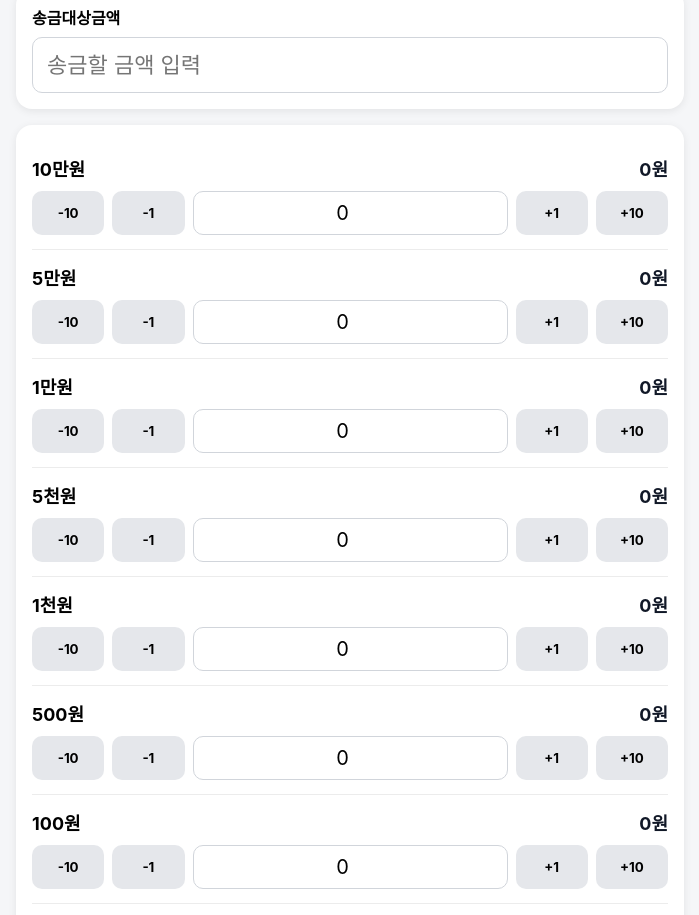
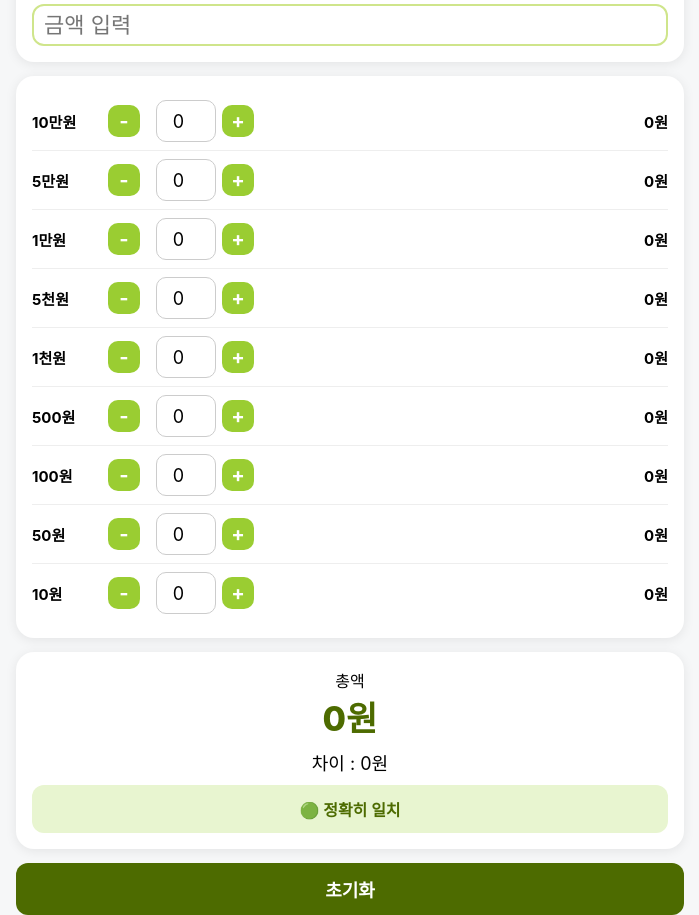
Before and after one commit to oywork-max/transfer-calculator, a plain HTML site: page index.html in a window 1280 px wide. Shown: the part 113-1028 px from the top of the page, without its empty margins (290-989 px from the left). Drawn offline with Linux system fonts and the light colour scheme.

Commit message:
Add files via upload

```diff
--- a/index.html
+++ b/index.html
@@ -1,11 +1,15 @@
 <!DOCTYPE html>
+
 <html lang="ko">
 <head>
 <meta charset="UTF-8">
 <meta name="viewport" content="width=device-width, initial-scale=1.0">
 <title>송금대상액 계산기</title>
 
+<meta name="theme-color" content="#9ACD32">
+
 <style>
+
 *{
 margin:0;
 padding:0;
@@ -14,129 +18,119 @@
 }
 
 body{
-    background:#f5f6f8;
+background:#f6f7f8;
+padding:16px;
 max-width:700px;
 margin:auto;
+}
+
+.card{
+background:white;
+border-radius:18px;
 padding:16px;
+margin-bottom:14px;
+box-shadow:0 2px 12px rgba(0,0,0,.08);
 }
 
 h1{
 text-align:center;
-    margin:20px 0;
-    color:#111827;
+margin-bottom:16px;
+color:#4d6b00;
+font-size:26px;
 }
 
-.card{
-    background:white;
-    border-radius:16px;
-    padding:16px;
-    margin-bottom:16px;
-    box-shadow:0 2px 8px rgba(0,0,0,.08);
-}
-
-.label-title{
+.label{
 font-weight:700;
 margin-bottom:8px;
 }
 
 #targetAmount{
 width:100%;
-    padding:14px;
+height:42px;
 font-size:22px;
-    border:1px solid #d1d5db;
-    border-radius:10px;
+padding:10px;
+border:2px solid #cfe58b;
+border-radius:12px;
 }
 
 .money-item{
-    padding:14px 0;
-    border-bottom:1px solid #ececec;
+display:grid;
+grid-template-columns:
+70px
+42px
+60px
+42px
+1fr;
+
+align-items:center;
+
+gap:6px;
+
+padding:8px 0;
+
+border-bottom:1px solid #eee;
 }
 
 .money-item:last-child{
 border-bottom:none;
 }
 
-.top-row{
-    display:flex;
-    justify-content:space-between;
-    align-items:center;
-    margin-bottom:10px;
+.denom{
+font-weight:700;
+font-size:15px;
 }
 
-.denom{
-    font-size:18px;
+.action-btn{
+width:32px;
+height:32px;
+border:none;
+border-radius:10px;
+background:#9ACD32;
+color:white;
+font-size:20px;
 font-weight:700;
 }
 
-.amount{
+.qty{
+width:100%;
+height:42px;
+text-align:center;
 font-size:18px;
-    font-weight:700;
-    color:#111827;
+border:1px solid #ccc;
+border-radius:10px;
 }
 
-.controls{
-    display:flex;
-    justify-content:center;
-    align-items:center;
-    gap:8px;
-    width:100%;
-}
-
-.controls button{
-    flex:1;
-    height:44px;
-    min-width:0;
-    border:none;
-    border-radius:10px;
-    background:#e5e7eb;
+.amount{
+text-align:right;
 font-weight:700;
-}
-
-.controls button:hover{
-    background:#d1d5db;
-}
-
-
-.qty{
-    flex:2;
-    height:44px;
-    text-align:center;
-    font-size:20px;
-    border:1px solid #d1d5db;
-    border-radius:10px;
+font-size:15px;
 }
 
 .summary{
 text-align:center;
 }
 
-.summary-title{
-    font-size:18px;
-    color:#666;
-}
-
 .total{
 font-size:34px;
 font-weight:800;
-    margin:10px 0;
+color:#4d6b00;
 }
 
 .diff{
+margin-top:8px;
 font-size:18px;
-    margin-top:8px;
 }
 
 .status{
-    margin-top:14px;
-    padding:14px;
+margin-top:10px;
+padding:12px;
 border-radius:12px;
 font-weight:700;
-    font-size:18px;
 }
 
 .match{
-    background:#e8f7ec;
-    color:#157347;
+background:#e8f5d0;
+color:#4d6b00;
 }
 
 .short{
@@ -151,33 +145,42 @@ h1{
 
 .reset-btn{
 width:100%;
-    height:50px;
+height:52px;
 border:none;
 border-radius:12px;
-    background:#111827;
+background:#4d6b00;
 color:white;
 font-size:18px;
 font-weight:700;
-    cursor:pointer;
 }
 
-@media(max-width:600px){
+@media(max-width:430px){
 
-    .controls button{
-        min-width:46px;
-        font-size:14px;
+.money-item{
+
+grid-template-columns:
+55px
+36px
+52px
+36px
+1fr;
+
+gap:4px;
+
 }
 
-    .qty{
-        max-width:90px;
+.denom{
+font-size:13px;
 }
 
 .amount{
-        font-size:16px;
+font-size:13px;
 }
 
 }
+
 </style>
+
 </head>
 
 <body>
@@ -186,30 +189,41 @@ h1{
 
 <div class="card">
 
-    <div class="label-title">송금대상금액</div>
+<div class="label">
+송금대상금액
+</div>
 
 <input
 id="targetAmount"
 type="number"
-        placeholder="송금할 금액 입력">
+placeholder="금액 입력">
 
 </div>
 
-<div class="card" id="moneyList"></div>
+<div
+class="card"
+id="moneyList">
+</div>
 
 <div class="card summary">
 
-    <div class="summary-title">총액</div>
+<div>총액</div>
 
-    <div id="total" class="total">
+<div
+id="total"
+class="total">
 0원
 </div>
 
-    <div id="difference" class="diff">
+<div
+id="difference"
+class="diff">
 차이 : 0원
 </div>
 
-    <div id="status" class="status match">
+<div
+id="status"
+class="status match">
 🟢 정확히 일치
 </div>
 
@@ -218,8 +232,7 @@ h1{
 <button
 class="reset-btn"
 onclick="resetAll()">
-    초기화
-</button>
+초기화 </button>
 
 <script>
 
@@ -244,50 +257,34 @@ moneyData.forEach((item,index)=>{
 
 <div class="money-item">
 
-        <div class="top-row">
-
 <div class="denom">
 ${item[0]}
 </div>
 
-            <div
-                class="amount"
-                id="sum${index}">
-                0원
-            </div>
-
-        </div>
-
-        <div class="controls">
-
 <button
-                onclick="changeQty(${index},-10)">
-                -10
-            </button>
-
-            <button
+class="action-btn"
 onclick="changeQty(${index},-1)">
-                -1
+-
 </button>
 
 <input
 id="qty${index}"
 class="qty"
 type="number"
+value="0"
 min="0"
-                value="0"
 oninput="calculate()">
 
 <button
+class="action-btn"
 onclick="changeQty(${index},1)">
-                +1
++
 </button>
 
-            <button
-                onclick="changeQty(${index},10)">
-                +10
-            </button>
-
+<div
+class="amount"
+id="sum${index}">
+0원
 </div>
 
 </div>
@@ -315,6 +312,7 @@ function changeQty(index,amount){
 input.value = value;
 
 calculate();
+
 }
 
 function calculate(){
@@ -328,7 +326,7 @@ function calculate(){
 document.getElementById(
 "qty"+index
 ).value
-        ) || 0;
+)||0;
 
 const sum =
 qty * item[1];
@@ -352,7 +350,7 @@ function calculate(){
 document.getElementById(
 "targetAmount"
 ).value
-    ) || 0;
+)||0;
 
 const diff =
 target - total;
@@ -372,7 +370,7 @@ function calculate(){
 status.className =
 "status";
 
-    if(diff === 0){
+if(diff===0){
 
 status.classList.add(
 "match"
@@ -381,8 +379,7 @@ function calculate(){
 status.innerText =
 "🟢 정확히 일치";
 
-    }
-    else if(diff > 0){
+}else if(diff>0){
 
 status.classList.add(
 "short"
@@ -393,8 +390,7 @@ function calculate(){
 diff.toLocaleString() +
 "원 부족";
 
-    }
-    else{
+}else{
 
 status.classList.add(
 "over"
@@ -413,15 +409,11 @@ function resetAll(){
 
 document.getElementById(
 "targetAmount"
-    ).value = "";
+).value="";
 
 document
 .querySelectorAll(".qty")
-    .forEach(input=>{
-
-        input.value = 0;
-
-    });
+.forEach(x=>x.value=0);
 
 calculate();
 
```
Lines whose indentation alone changed are shown as unchanged.
